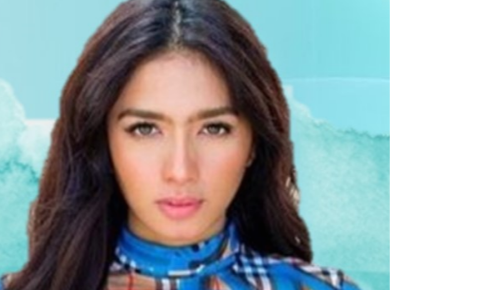
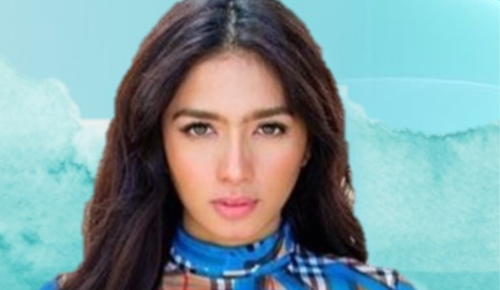
Before and after one commit to angelka-co-id/angelka-co-id.github.io, a plain HTML site: page index.html in a window 390 px wide. Shown: the part 73-363 px from the top of the page, 500 px wide, since content can reach past the window. Drawn offline with Linux system fonts and the light colour scheme; a web font is replaced by a local one.

Commit message:
slide css

```diff
--- a/css/main.css
+++ b/css/main.css
@@ -119,8 +119,12 @@ Input, textarea : 14px/1.6 '', Arial, sans-serif;
     outline: none !important;
 }
 
-
-
+@media (max-width: 767px) {
+    .s-head {
+        width: 500px;
+        height: 100%;
+    }
+}
 
 
 /*//////////////////////////////////////////////////////////////////
--- a/index.html
+++ b/index.html
@@ -123,7 +123,7 @@
     <!-- Slider -->
     <section class="section-slide">
         <div class="wrap-slick1">
-            <div class="slick1">
+            <div class="slick1 s-head">
                 <div class="item-slick1" style="background-image: url(images/slide/slide-1.JPG);">
                     <div class="container h-full">
                         <div class="flex-col-l-m h-full p-t-100 p-b-30 respon5">
```
